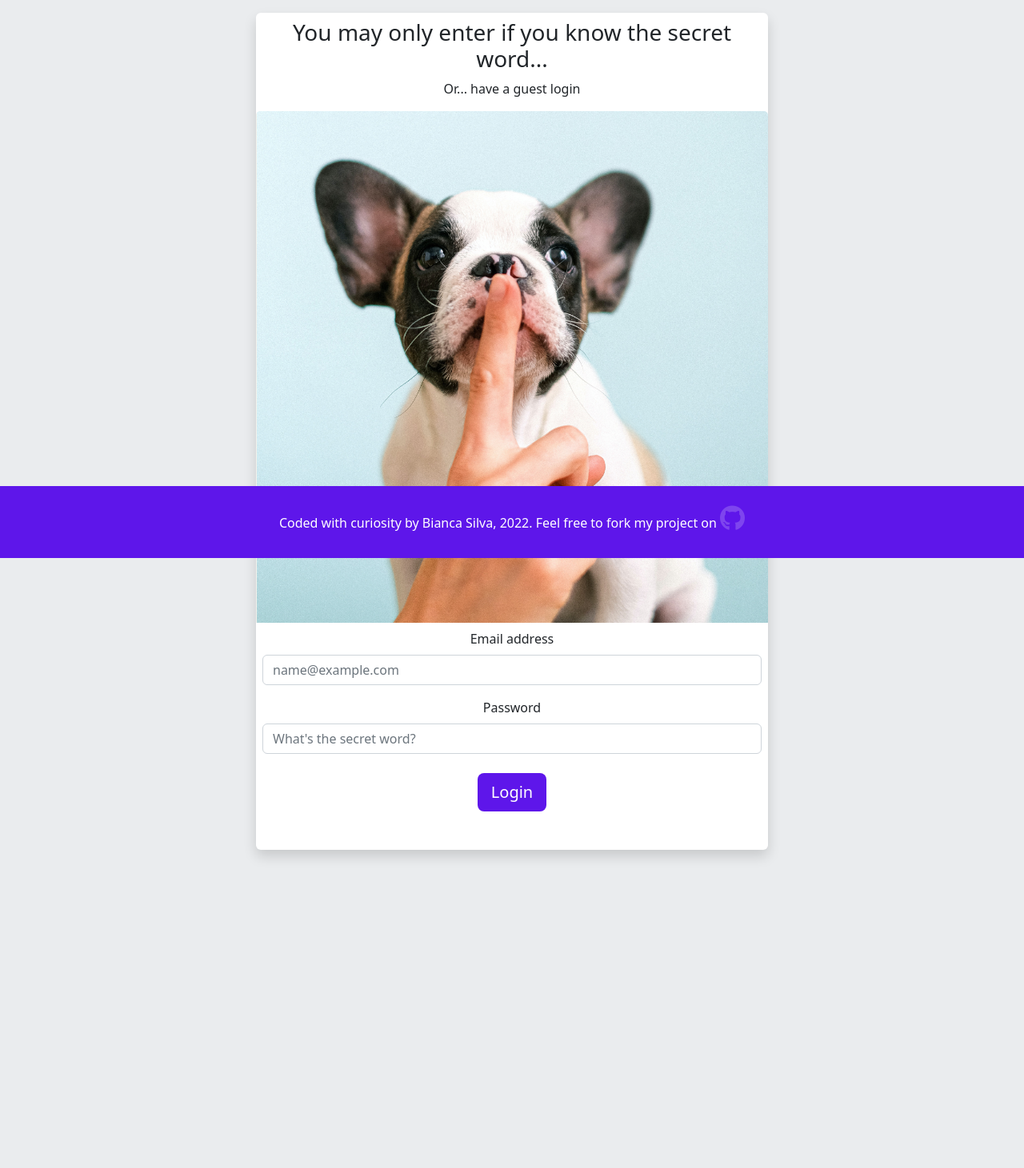
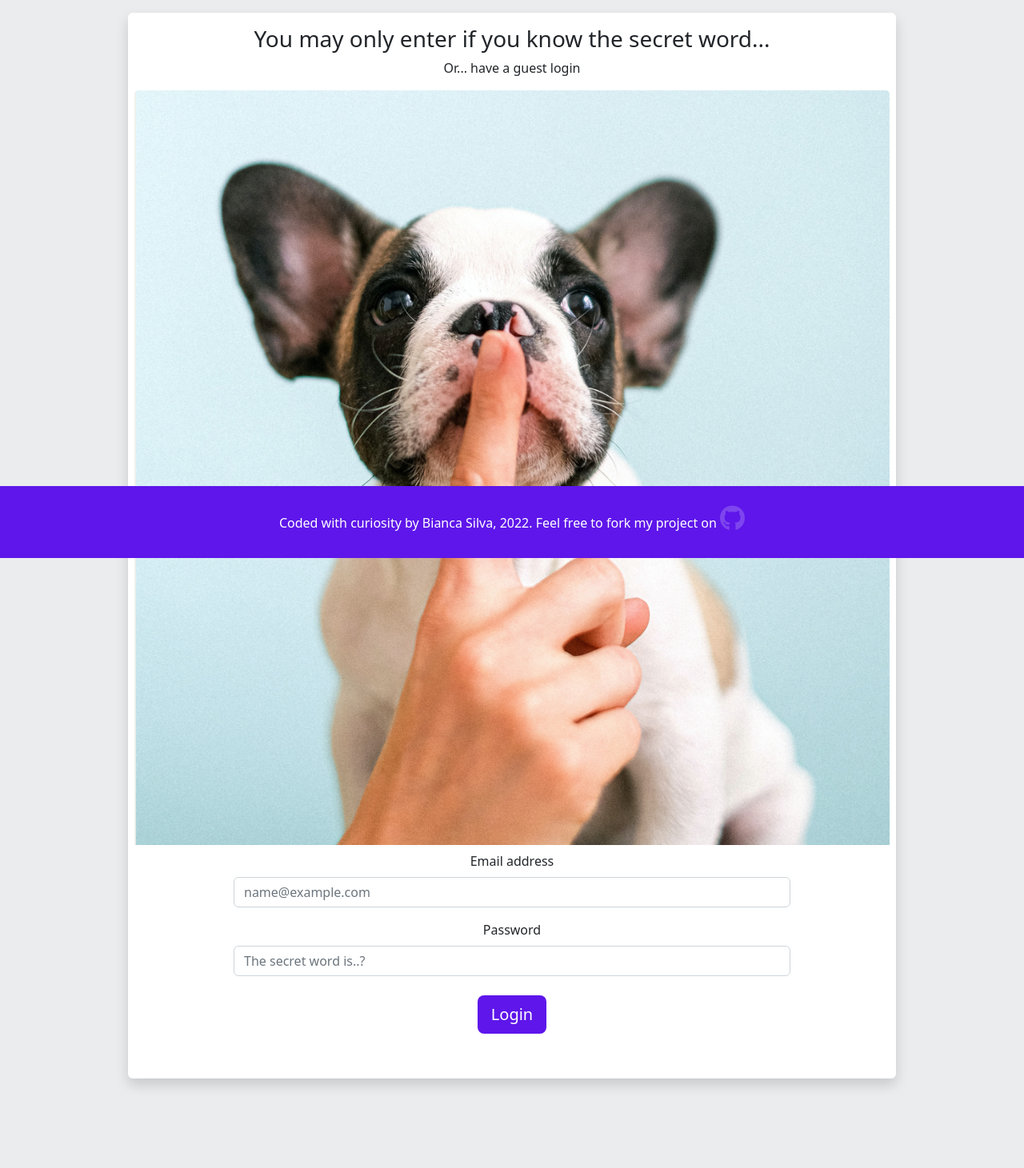
Before and after one commit to TokiLoshi/pyproject, a Flask app: page /login in a window 1280 px wide. Shown: the part 102-1563 px from the top of the page at 80% size. Before the commit the page ends 1176 px from the top, so only its background shows below. Run offline with Flask 2, Linux system fonts and the light colour scheme; parts of the project's set-up code (start-up, migrations or seed data) failed here and were passed over; some libraries are stand-ins or nearby versions.

```diff
--- a/app.py
+++ b/app.py
@@ -8,8 +8,11 @@ import os
 from tempfile import mkdtemp
 from werkzeug.security import check_password_hash, generate_password_hash
 from cs50 import SQL
-import os
+import os, sys
+from dotenv import load_dotenv
 from project import main, get_date_time
+
+load_dotenv('.env')
 
 # Flask login managerhttps://flask-login.readthedocs.io/en/latest/
 # login_manager = LoginManager()
@@ -35,6 +38,7 @@ Session(app)
 # db = SQL("sqlite:///news.db")
 
 uri = os.getenv("DATABASE_URL")
+print("Osenviron: ", os.getenv)
 if uri.startswith("postgres://"):
     uri = uri.replace("postgres://", "postgresql://")
 db = SQL(uri)
--- a/project.py
+++ b/project.py
@@ -41,7 +41,7 @@ def get_tech_news(tech_url):
   # Tech crunch
   url = tech_url
   try_url = requests.get(tech_url)
-  print(try_url)
+
   # Tutorial on checking response codes: https://www.geeksforgeeks.org/response-status_code-python-requests/
   if try_url.status_code == 200:
     tech_soup = BeautifulSoup(try_url.content, "lxml")
@@ -134,9 +134,7 @@ def get_sa_news(sa_url):
     # Article on combining two lists in python in alternating fashion https://datagy.io/python-combine-lists/
     combined_list = [item for sublist in zip(headlines_no_space, article_links) for item in sublist]
 
-    # for element in combined_list:
-    #   print(element)
-    # print(combined_list)
+
     return combined_list
 
 
--- a/requirements.txt
+++ b/requirements.txt
@@ -23,6 +23,7 @@ pluggy==1.0.0
 psycopg2==2.9.5
 pyparsing==3.0.9
 pytest==7.2.0
+python-dotenv==0.21.0
 pytz==2022.6
 requests==2.28.1
 six==1.16.0
--- a/templates/login.html
+++ b/templates/login.html
@@ -6,18 +6,18 @@
 
 {% block main %}
 <form action="/login" method="post">
-      <div class="card fluid shadow center mx-auto m-2 w-50 mb-2 border-0">
-        <h3 class="mt-2">You may only enter if you know the secret word...</h3>
+      <div class="card fluid shadow center mx-auto p-2 m-2 w-75 mb-2 border-0">
+        <h3 class="m-2">You may only enter if you know the secret word...</h3>
         <p>Or... have a guest login</p>
         <!--Photo by Anna Shvets: https://www.pexels.com/photo/white-and-black-french-bulldog-4587991/-->
         <img src="static/frenchie.png" class="card-img-top" alt="newspaper with mug of black coffee on it">
         <div class="mb-3 m-2">
           <label for="exampleFormControlInput1" class="form-label">Email address</label>
-          <input name="email" type="email" class="form-control" id="exampleFormControlInput1" placeholder="name@example.com">
+          <input name="email" type="email" class="form-control mx-auto w-75" id="exampleFormControlInput1" placeholder="name@example.com">
         </div>
         <div class="mb-3 pb-2 ms-2 me-2">
           <label for="inputPassword" class="form-label">Password</label>
-          <input name="password" type="password" class="form-control" id="exampleFormControlInput1" placeholder="What's the secret word?">
+          <input name="password" type="password" class="form-control mx-auto w-75" id="exampleFormControlInput1" placeholder="The secret word is..?">
         </div>
         <button class="btn btn-lg mx-auto w-auto mb-5" type="submit" style="background-color: #5E16EA; color : white">Login</button>
       </div>
```
Also changed, not shown: 3 other files.
